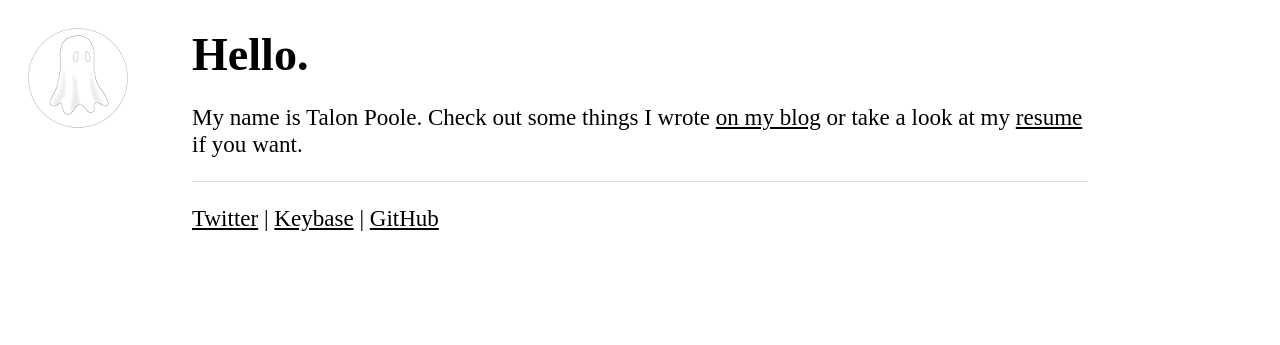
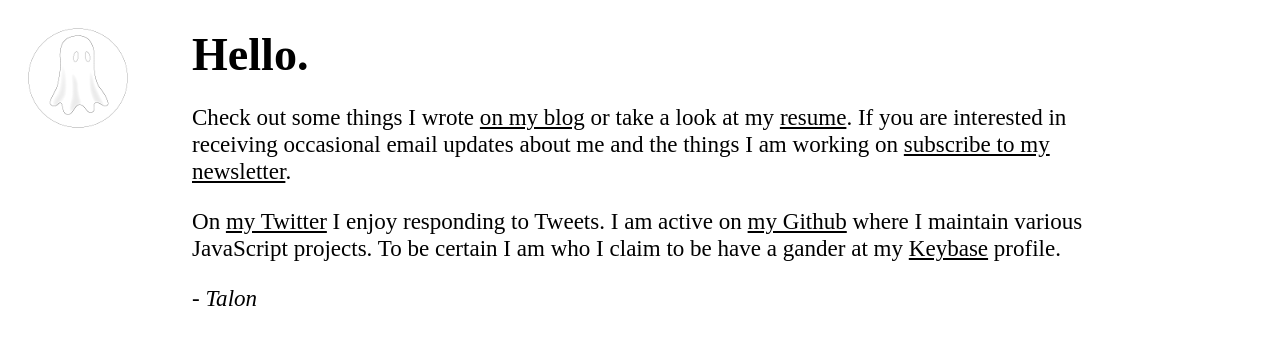
Before and after one commit to gitter-badger/legittalon.github.io, a Jekyll site: the page built from index.md, in a window 1280 px wide. Shown: the top 345 px of the page. Built offline with Jekyll 4.4.1, drawn with Linux system fonts in a browser that asks for light colours; nearby versions of some CDN libraries; some of the changed text lies outside the part shown.

Commit message:
update homepage

```diff
--- a/_includes/footer.html
+++ b/_includes/footer.html
@@ -1,9 +1,17 @@
 <footer class="site-footer">
-  <i>
-    Talon Poole |
-    <a href="/api" title="wowmom">API</a> |
-    <a href="/license" title="steal my shit">Site License</a>
-  </i>
+<form style="border:1px solid #ccc;padding:3px;text-align:center;" action="https://tinyletter.com/talon" method="post" target="popupwindow" onsubmit="window.open('https://tinyletter.com/talon', 'popupwindow', 'scrollbars=yes,width=800,height=600');return true">
+  <p>
+    <label for="tlemail">Enter your email address</label>
+  </p>
+  <p>
+    <input type="text" style="width:140px" name="email" id="tlemail" />
+  </p>
+  <input type="hidden" value="1" name="embed"/>
+  <input type="submit" value="Subscribe" />
+  <p>
+    <a href="https://tinyletter.com" target="_blank">powered by TinyLetter</a>
+  </p>
+</form>
 </footer>
 
 <script src="http://code.jquery.com/jquery-2.1.1.min.js"></script>
--- a/index.md
+++ b/index.md
@@ -1,18 +1,23 @@
 ---
-layout: page
+layout: default
 ---
 
 
 # Hello.
 
-My name is Talon Poole. Check out some things I wrote [on my blog](/blog) or
-take a look at my [resume](/resume) if you want.
+Check out some things I wrote [on my blog](/blog) or
+take a look at my [resume](/resume). If you are interested in
+receiving occasional email updates about me and the things I am working on
+[subscribe to my newsletter][tinyletter-talon].
 
-<hr>
-[Twitter][twitter-talon] |
-[Keybase][keybase-talon] |
-[GitHub][github-talon]
+On [my Twitter][twitter-talon] I enjoy responding to Tweets. I am active on
+[my Github][github-talon] where I maintain various JavaScript projects. To be
+certain I am who I claim to be have a gander at my [Keybase][keybase-talon]
+profile.
+
+*- Talon*
 
 [twitter-talon]: http://twitter.com/legittalon
 [github-talon]: http://github.com/legittalon
 [keybase-talon]: https://keybase.io/talon
+[tinyletter-talon]: https://tinyletter.com/talon
```
Also changed, not shown: _layouts/default.html (+5 -5 lines).
